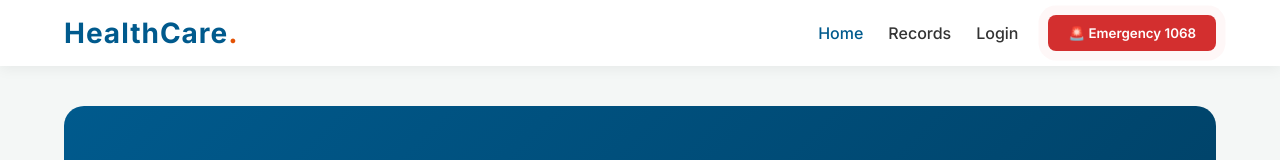
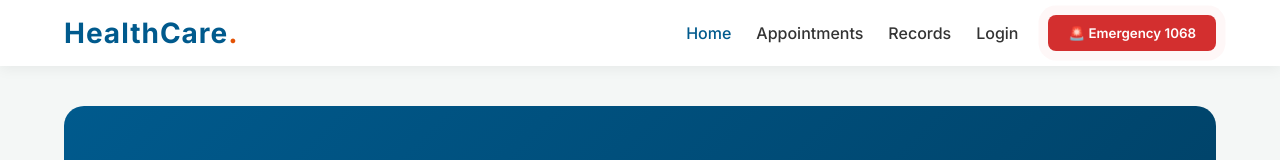
Before and after one commit to Sathya12345-hash/Healthcare-carModal, a plain HTML site: page hospital-portal.html in a window 1280 px wide. Shown: the top 160 px of the page. Drawn offline with Linux system fonts and the light colour scheme.

Commit message:
Update hospital-portal.html

```diff
--- a/hospital-portal.html
+++ b/hospital-portal.html
@@ -525,7 +525,7 @@
         <nav>
             <ul>
                 <li><a id="nav-home" class="active" onclick="switchTab('home')">Home</a></li>
-                <!-- <li><a id="nav-appointments" onclick="switchTab('records')">Appointments</a></li> -->
+                <li><a id="nav-appointments" onclick="switchTab('records')">Appointments</a></li>
                 <li><a id="nav-records" onclick="switchTab('records')">Records</a></li>
                 <li><a id="nav-login" onclick="switchTab('login')">Login</a></li>
             </ul>
```
